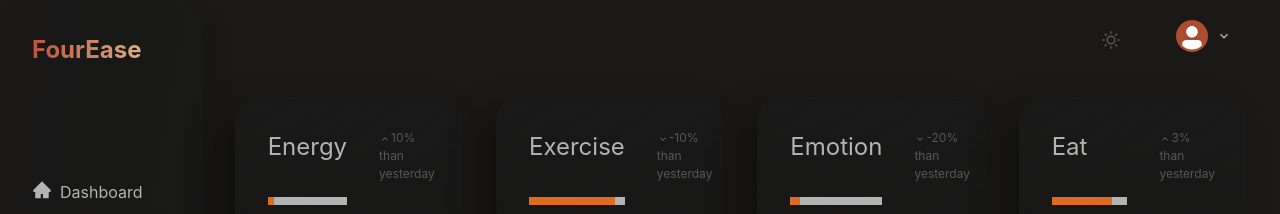
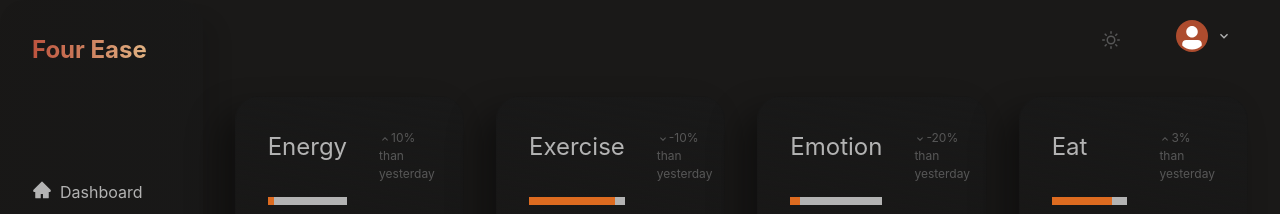
Before and after one commit to memopussle/fourease_dashboard, a React (Create React App) app: page / in a window 1280 px wide. Shown: the top 214 px of the page. Built offline with nearby package versions, Linux system fonts and the light colour scheme.

Commit message:
running prettier

```diff
--- a/src/scenes/global/bar/SideBar.tsx
+++ b/src/scenes/global/bar/SideBar.tsx
@@ -48,7 +48,7 @@ const SideBar: React.FC = () => {
             fontWeight="bold"
             pb={24}
           >
-            FourEase
+            Four Ease
           </Text>
         )}
 
```
